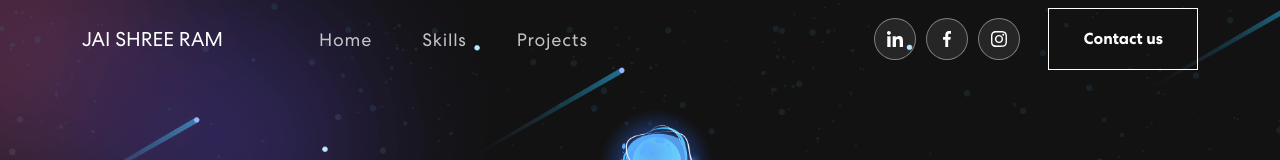
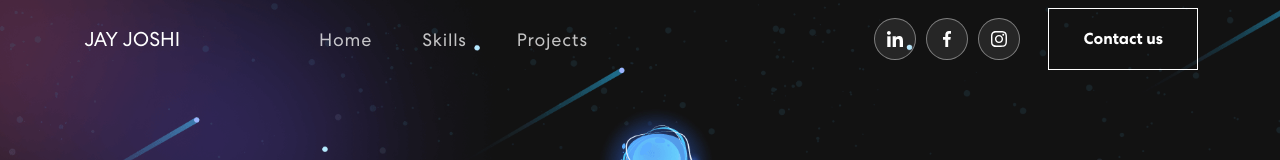
Before and after one commit to Ace7568/my_porfolio, a React (Create React App) app: page / in a window 1280 px wide. Shown: the top 160 px of the page. Built offline with nearby package versions, Linux system fonts and the light colour scheme.

Commit message:
modified:   src/components/Navbar.js

```diff
--- a/src/components/Navbar.js
+++ b/src/components/Navbar.js
@@ -32,7 +32,7 @@ export const NavBar = () => {
   return (
     <Navbar expand="lg" className={scroll ? "scrolled":""}>
       <Container>
-        <Navbar.Brand href="#home">JAI SHREE RAM</Navbar.Brand>
+        <Navbar.Brand href="#home">JAY JOSHI</Navbar.Brand>
         <Navbar.Toggle aria-controls="basic-navbar-nav" />
         <Navbar.Collapse id="basic-navbar-nav">
           <Nav className="me-auto">
```
